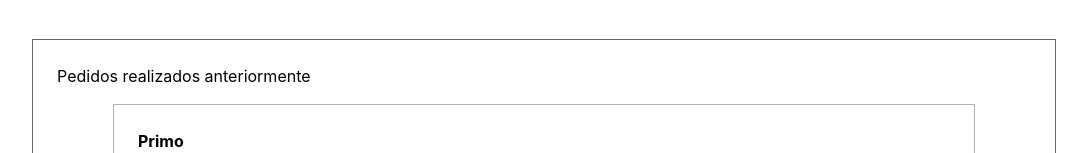
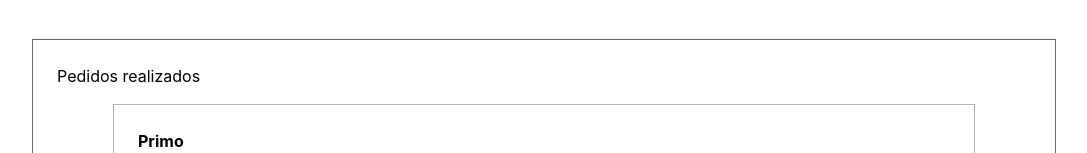
Before and after one commit to stuffsergio/nha-kinhon, a React (Vite) app: page /perfil in a window 1280 px wide. Shown: the part 647-800 px from the top of the page, without its empty margins (96-1183 px from the left). Built offline with nearby package versions, Linux system fonts and the light colour scheme.

Commit message:
some fixs

```diff
--- a/src/pages/Profile.jsx
+++ b/src/pages/Profile.jsx
@@ -74,7 +74,7 @@ export default function Profile() {
       </div>
 
       <div className="flex flex-col gap-4 border border-black/60 p-6">
-        <h3>Pedidos realizados anteriormente</h3>
+        <h3>Pedidos realizados</h3>
         <div className="flex flex-col gap-2 px-14">
           {pedidosRealizados.map((p, index) => (
             <div
```
Also changed, not shown: src/components/PedidosCard.jsx (added), src/pages/Pedidos.jsx (added).
